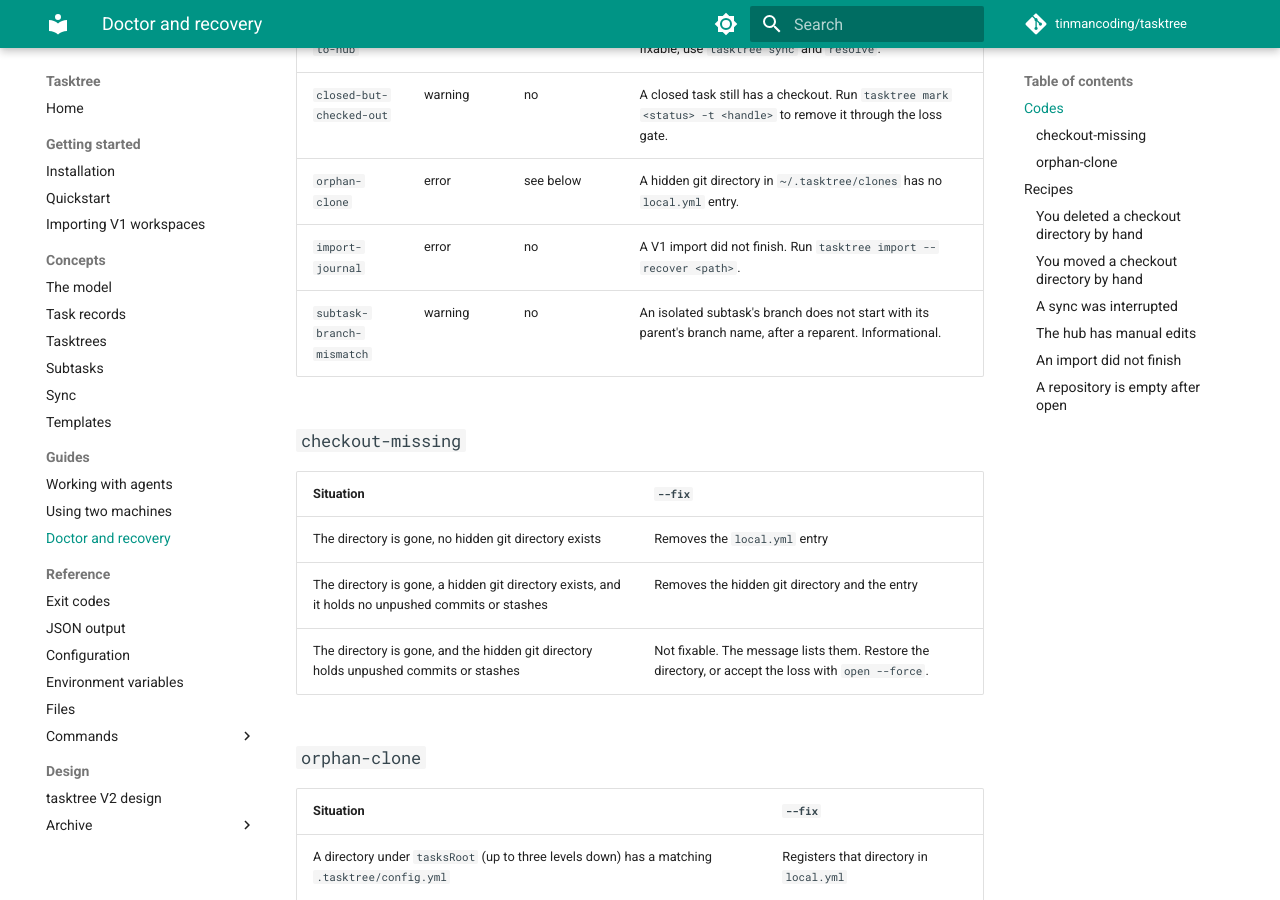
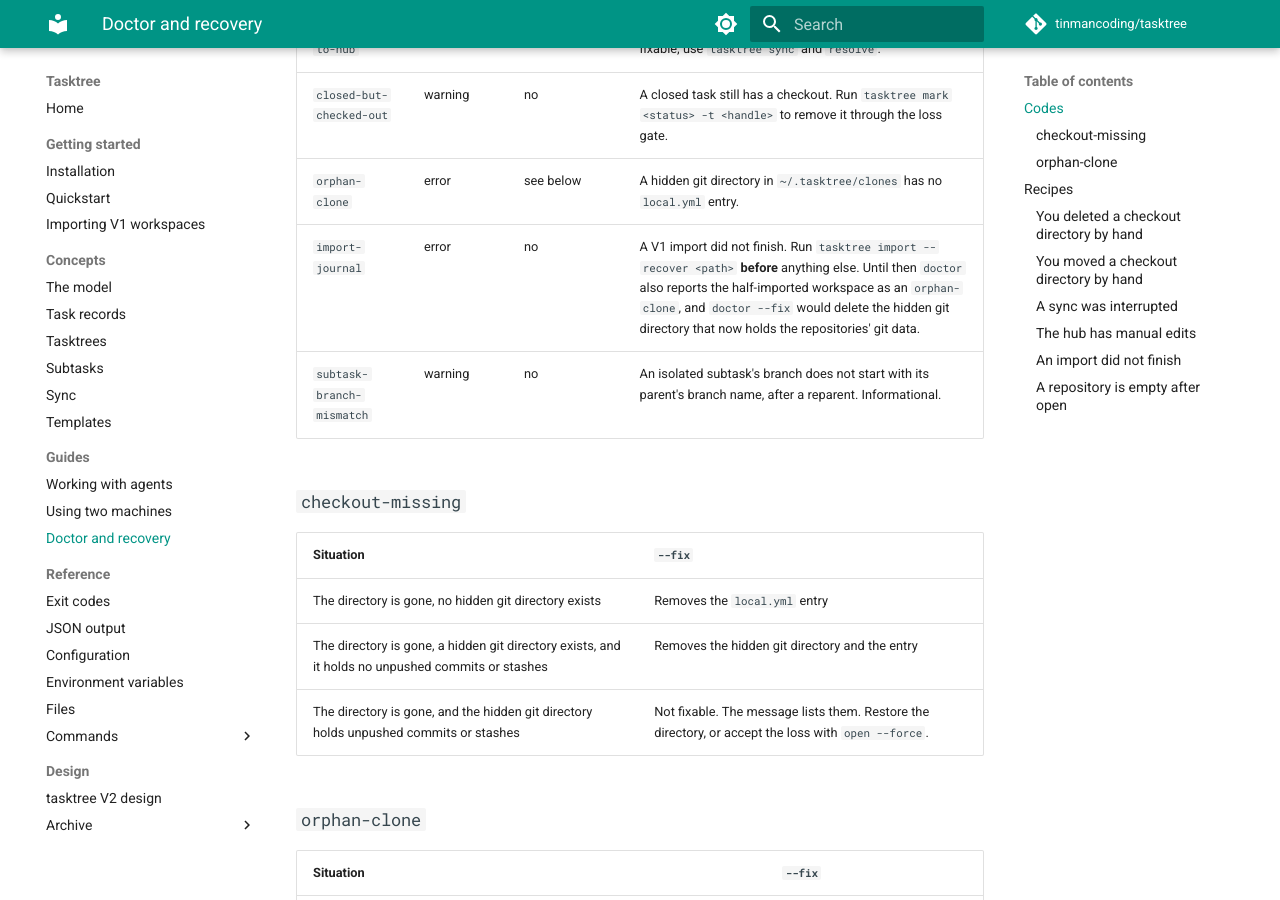
Before and after one commit to tinmancoding/tasktree, an MkDocs documentation site: the page built from docs/guides/doctor-and-recovery.md, in a window 1280 px wide and 900 px high, scrolled down 2028 px. Built offline with MkDocs 1.6.1 and Material for MkDocs 9.7.7, drawn with Linux system fonts in a browser that asks for light colours; comment, search, counter and statistics services are not loaded; some of the changed text lies outside the part shown.

Commit message:
docs: warn about doctor --fix after an interrupted import; correct mark --keep

````diff
--- a/docs/guides/doctor-and-recovery.md
+++ b/docs/guides/doctor-and-recovery.md
@@ -41,7 +41,7 @@ The command needs no network, except one `ls-remote` call that is limited to 10
 | `branch-unpushed-to-hub` | warning | when ahead | The checkout's HEAD is ahead of the task branch in the hub. `--fix` pushes it. If both moved (diverged), it is not fixable; use `tasktree sync` and `resolve`. |
 | `closed-but-checked-out` | warning | no | A closed task still has a checkout. Run `tasktree mark <status> -t <handle>` to remove it through the loss gate. |
 | `orphan-clone` | error | see below | A hidden git directory in `~/.tasktree/clones` has no `local.yml` entry. |
-| `import-journal` | error | no | A V1 import did not finish. Run `tasktree import --recover <path>`. |
+| `import-journal` | error | no | A V1 import did not finish. Run `tasktree import --recover <path>` **before** anything else. Until then `doctor` also reports the half-imported workspace as an `orphan-clone`, and `doctor --fix` would delete the hidden git directory that now holds the repositories' git data. |
 | `subtask-branch-mismatch` | warning | no | An isolated subtask's branch does not start with its parent's branch name, after a reparent. Informational. |
 
 ### `checkout-missing`
@@ -112,6 +112,8 @@ You may edit `~/.tasktree/git` by hand, for example to fix a record. While it ha
 
 ### An import did not finish
 
+Run `import --recover` first. Do not run `doctor --fix` while `doctor` reports `import-journal`.
+
 ```console
 $ tasktree import --recover ~/ws/payments-retry
 restored V1 workspace exactly at /home/alice/ws/payments-retry
````
Also changed, not shown: README.md (+1 -1 lines), docs/concepts/tasktrees.md (+1 -1 lines), docs/getting-started/importing-v1.md (+1 -1 lines).
